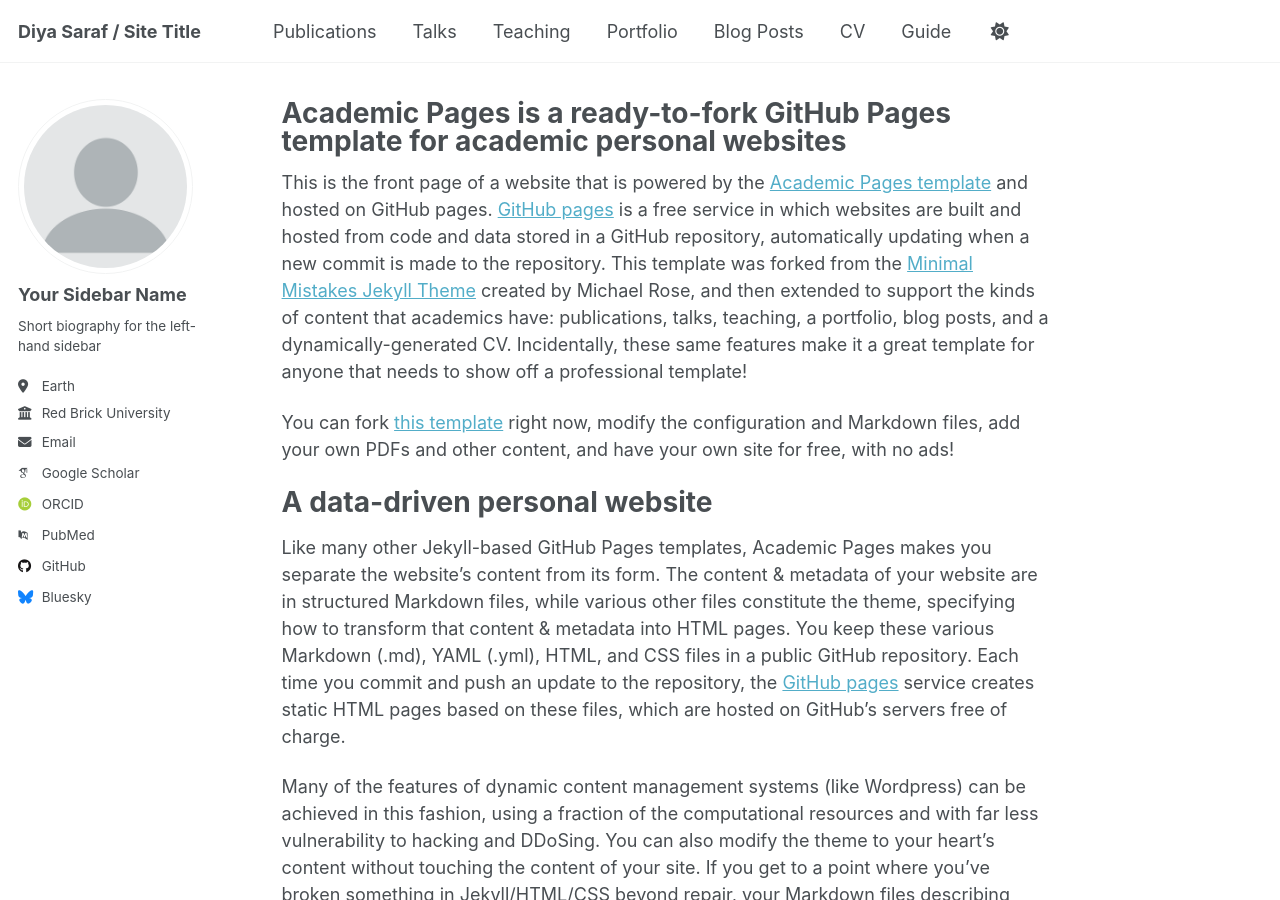
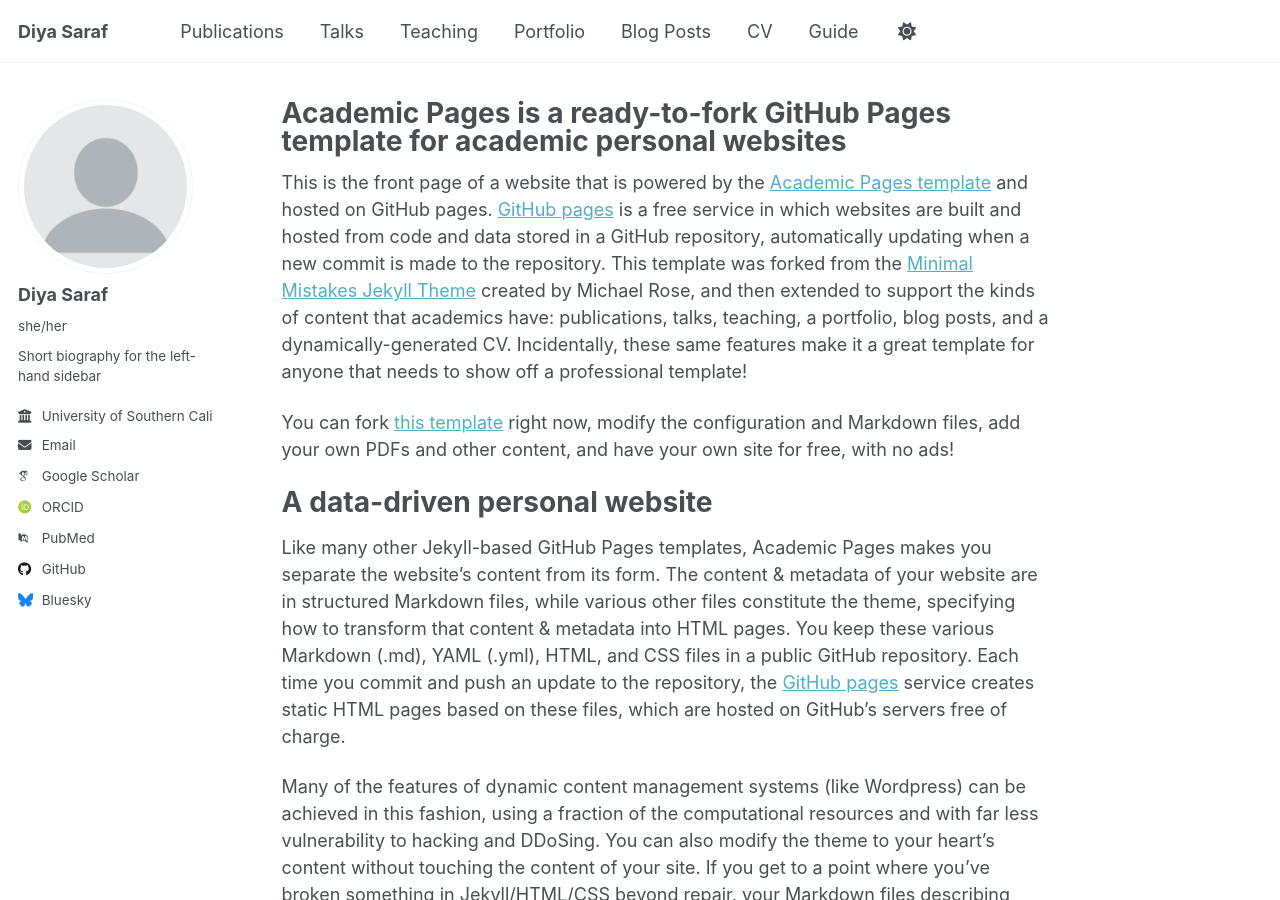
Before and after one commit to ds257/ds25.github.io, a Jekyll site: the page built from _pages/about.md, in a window 1280 px wide and 900 px high. Built offline with Jekyll 4.4.1, drawn with Linux system fonts in a browser that asks for light colours; some web fonts are replaced; a script that is not in the unit is left out.

Commit message:
Update _config.yml

```diff
--- a/_config.yml
+++ b/_config.yml
@@ -9,7 +9,7 @@
 # Basic Site Settings
 locale                   : "en-US"
 site_theme               : "default"
-title                    : "Diya Saraf / Site Title"
+title                    : "Diya Saraf"
 title_separator          : "-"
 name                     : &name "Diya Saraf"
 description              : &description "personal description"
@@ -23,13 +23,13 @@ repository               : "academicpages/academicpages.github.io"
 author:
   # Biographic information
   avatar           : "profile.png"
-  name             : "Your Sidebar Name"
-  pronouns         : # example: "she/her"
+  name             : "Diya Saraf"
+  pronouns         : "she/her"
   bio              : "Short biography for the left-hand sidebar"
-  location         : "Earth"
-  employer         : "Red Brick University"
+  location         : #"Earth"
+  employer         : "University of Southern California"
   uri              : # URL
-  email            : "none@example.org"
+  email            : "diyasaraf2001@gmail.com"
 
   # Academic websites
   academia         : # URL
```
